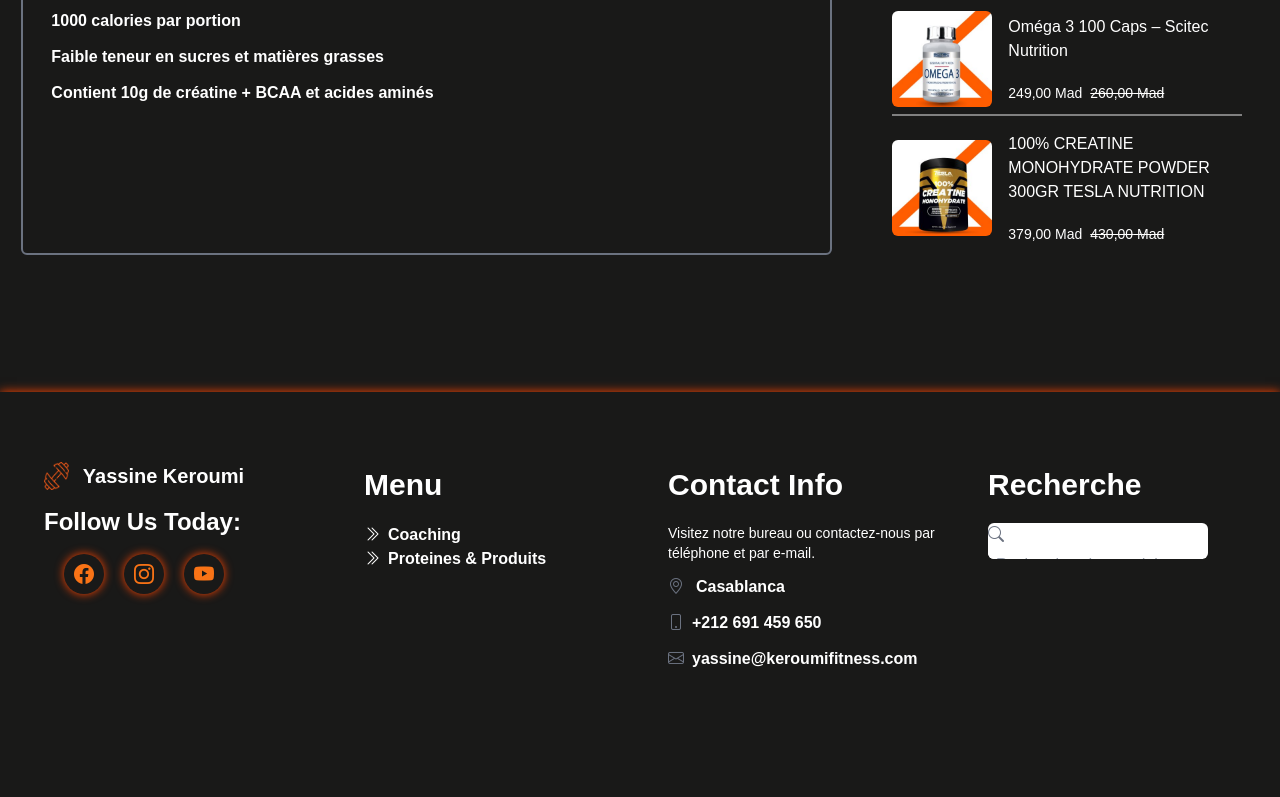
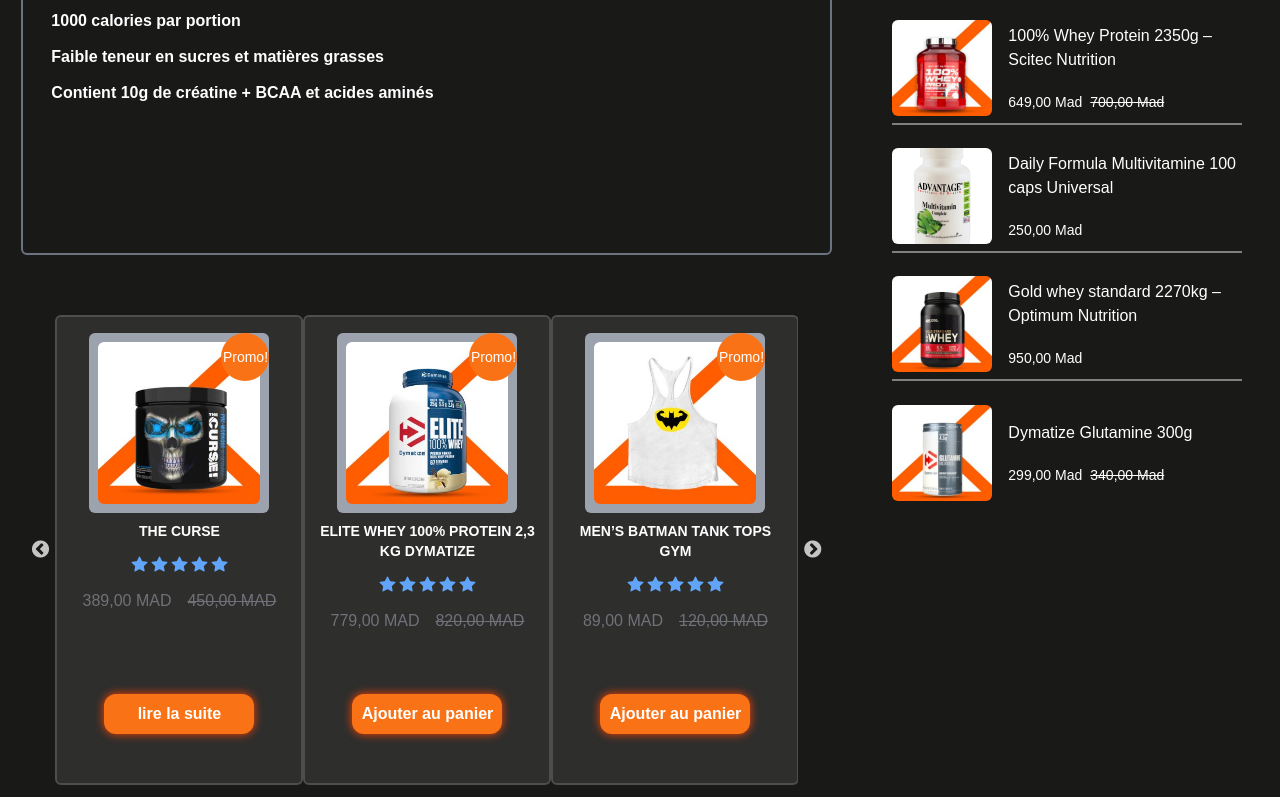
Before and after one commit to CHOU-AIB04/Keroumi-fitness, a React (Vite) app: page /Keroumi-V1/Protein/Product-details in a window 1280 px wide. Shown: the part 1200-1997 px from the top of the page. Built offline with nearby package versions, Linux system fonts and the light colour scheme.

Commit message:
add slider part

```diff
--- a/package.json
+++ b/package.json
@@ -17,7 +17,9 @@
     "react": "^18.2.0",
     "react-dom": "^18.2.0",
     "react-error-boundary": "^4.0.12",
-    "react-router-dom": "^6.22.0"
+    "react-router-dom": "^6.22.0",
+    "react-slick": "^0.30.1",
+    "slick-carousel": "^1.8.1"
   },
   "devDependencies": {
     "@types/react": "^18.2.43",
--- a/src/App.jsx
+++ b/src/App.jsx
@@ -107,7 +107,7 @@
   }
   document.body.style.backgroundColor = storepath ? "#191918" : "black"
   return (
-    <HideNav.Provider value={{ shownav, setshownav, Hidenav,handle_click,scroll}}>
+    <HideNav.Provider value={{ shownav, setshownav, Hidenav,handle_click,scroll,storepath}}>
     <shareProductDetails.Provider value={{selecteditem,setselecteditem}}>
         {
           storepath  &&  isloaded.storeHeader ? <><StoreHeader /> <Background /></> : isloaded.header ? <Header /> : <></>
--- a/src/Compenents/Alter-preloader/Alter.jsx
+++ b/src/Compenents/Alter-preloader/Alter.jsx
@@ -2,8 +2,8 @@
 import dumble from '../Store_Part/Store-part-pic/preloader.png'
 const Alter = () => {
   return (
-    <div className='absolute top-[90%] left-[40%] -translate-x-1/2 -translate-y-1/2 alter'>
-        <img src={dumble} className="w-[100px]" alt="pic" />
+    <div className='absolute top-[85%] left-[40%] -translate-x-1/2 -translate-y-1/2 alter'>
+        <img src={dumble} className="w-[70px]" alt="pic" />
     </div>
   )
 }
--- a/src/Compenents/Scroll/Scroll.jsx
+++ b/src/Compenents/Scroll/Scroll.jsx
@@ -2,6 +2,7 @@
 import {React,useState,useEffect} from 'react'
 import { HideNav } from '../../Contexts/Hide-nav-context'
 export const Scroll = () => {
+  let {storepath} = useContext(HideNav)
   let {scroll} = useContext(HideNav)
     let [Scroll,setscroll] = useState(false)
     useEffect(function(){
@@ -19,7 +20,7 @@
         {Scroll ?
             <div className='w-10 h-10 bg-orange-500 rounded-full sh fixed bottom-10 right-10 small:right-12 flex justify-center items-center cursor-pointer z-40' onClick={scroll}>
                 {
-                location.pathname === "/Keroumi-V1/Protein/Product-details" || location.pathname === "/Keroumi-V1/Protein" || location.pathname === "/keroumi-V1/Protein/Card"  ?  <i className="bi bi-chevron-double-up text-white font-bold"></i> : <i className="bi bi-arrow-up text-white font-bold"></i>
+                storepath  ?  <i className="bi bi-chevron-double-up text-white font-bold"></i> : <i className="bi bi-arrow-up text-white font-bold"></i>
                 }
             </div>
             :
--- a/src/Compenents/Store_Part/Footer/Store-Footer.jsx
+++ b/src/Compenents/Store_Part/Footer/Store-Footer.jsx
@@ -9,7 +9,7 @@
     }
     let {scroll} = useContext(HideNav)
   return (
-    <footer className='w-full relative top-[480px] mt-20 h-[600px] sh'>
+    <footer className='w-full relative top-[540px] mt-20 h-[600px] sh'>
         <section className='w-full small_tablet:h-[70%] h-auto storecolor grid grid-cols-1 tablet:grid-cols-4 small_tablet:grid-cols-2 gap-10 tablet:gap-2 place-items-center pl-2 pb-3 small_tablet:pb-0'>
             <nav className='w-full h-full tablet:h-2/3 relative pl-9 space-y-4 flex flex-col items-center tablet:items-start border-b border-gray-400 small_tablet:border-none pb-2 small_tablet:pb-0'>
                 <div className='flex justify-between mr-2 w-[200px]'>
--- a/src/Compenents/Store_Part/ProductDetail/ProductDetails.jsx
+++ b/src/Compenents/Store_Part/ProductDetail/ProductDetails.jsx
@@ -3,8 +3,33 @@
 import { shareProductDetails } from '../../../Contexts/ProductDetails'
 import Data from '../Product-Data/Data'
 import { useNavigate,NavLink,Outlet } from 'react-router-dom'
+import Slider from "react-slick";
+import "slick-carousel/slick/slick.css";
+import "slick-carousel/slick/slick-theme.css";
+import { useState } from 'react'
 
 const ProductDetails = ({onload}) => {
+  let navigate = useNavigate()
+  let {setselecteditem} = useContext(shareProductDetails)
+  let {selecteditem} = useContext(shareProductDetails)
+  let [showslide ,setshowslide] = useState(()=>{
+    if(window.innerWidth >= 1050){
+      return 3
+    }else if (window.innerWidth <= 500){
+      return 1
+    }
+    else{
+      return 2
+    }
+
+  })
+  let settings = {
+    dots: true,
+    infinite: true,
+    speed: 500,
+    slidesToShow: showslide,
+    slidesToScroll: 1,
+  };
   useEffect(() => {
     const fetchData = async () => {
       onload && onload();
@@ -14,11 +39,27 @@
   let styles = {
     color : "orangered"
   }
-  let navigate = useNavigate()
-    let {setselecteditem} = useContext(shareProductDetails)
-    let {selecteditem} = useContext(shareProductDetails)
+  useEffect(()=>{
+    addEventListener("resize",()=>{
+      if(window.innerWidth >= 1050){
+        setshowslide(3)
+      }
+      else if (window.innerWidth <= 500){
+        setshowslide(1)
+      }
+      else if (window.innerWidth >500){
+        setshowslide(2)
+      }
+      else{
+        setshowslide(3)
+      }
+
+    })
+  },[showslide])
     let product = Data[selecteditem-1]
     let element = []
+    let additional_product = []
+      // this for statement it's for ramdom num in element array
     for (let i = 0; i < 5; i++) {
       let random = Math.floor(Math.random() * Data.length)
       if (element.includes(random) || random === selecteditem-1) {
@@ -26,6 +67,16 @@
           element.push(random)
       }else{
         element.push(random)
+      }
+    }
+      // this for statement it's for ramdom num in additional_product array
+    for (let i = 0; i < 10; i++) {
+      let random = Math.floor(Math.random() * Data.length)
+      if (additional_product.includes(random) || random === selecteditem-1) {
+          random++
+          additional_product.push(random)
+      }else{
+        additional_product.push(random)
       }
     }
     function switch_index(id){
@@ -89,11 +140,49 @@
             </div>
             <Outlet />
           </nav>
+              <nav className='w-[87%] h-auto flex justify-center items-center mt-5'>
+                  <div className='w-full h-full'>
+                    <Slider {...settings}>
+                      {
+                        additional_product.map(function(e){
+                          let product = Data[e]
+                          return(
+                          <nav id={product.id} key={product.id} className={`group cursor-pointer transition-all duration-500 hover:scale-95 product_color  pt-4 gap-3 rounded-md w-[300px] h-[470px] relative`}>
+                            <div className='w-[180px] flex-col group-hover:opacity-55 transition-all duration-500 bg-gray-400 h-[180px] rounded-md flex justify-center items-center relative left-1/2 -translate-x-1/2'>
+                              <img src={product.pic} className="rounded-md w-[90%] h-[90%]" alt="product" />
+                              {
+                                product.fake_price ? <p className='bg-orange-500 absolute top-0 right-0 w-12 h-12 rounded-full flex justify-center items-center text-white text-sm'>Promo!</p> : <></>
+                              }
+                            </div>
+                            <div className='flex flex-col items-center gap-3 relative h-1/2 mt-2'>
+                              <h1 className='text-white font-bold text-sm uppercase text-center w-[90%] transition-colors duration-500 cursor-pointer hover:text-orange-500' onClick={()=>{setselecteditem(product.id), window.scrollTo({top:400,behavior:"smooth"})}}>{product.tittle}</h1>
+                                <div className='flex gap-1 items-center'>
+                                  <i className="bi bi-star-fill text-blue-400"></i>
+                                  <i className="bi bi-star-fill text-blue-400"></i>
+                                  <i className="bi bi-star-fill text-blue-400"></i>
+                                  <i className="bi bi-star-fill text-blue-400"></i>
+                                  <i className="bi bi-star-fill text-blue-400"></i>
+                                </div>
+                                <div className='flex gap-4 items-center'>
+                                  <p className='text-zinc-500 test-sm'>{product.price} MAD</p>
+                                  {product.fake_price ? <p className='text-zinc-500 line-through test-sm'>{product.fake_price} MAD</p> : <></>}
+                                </div>
+                                {
+                                  product.available ? <button className='text-white font-bold w-[150px] h-10 rounded-xl bg-orange-500 transition-all duration-500 hover:scale-105 hover:bg-white sh hover:text-orange-500 absolute bottom-3'>Ajouter au panier</button> : <button className='text-white font-bold w-[150px] h-10 rounded-xl bg-orange-500 transition-all sh duration-500 hover:scale-105 hover:bg-white hover:text-orange-500 absolute bottom-3' onClick={()=>{setselecteditem(product.id), window.scrollTo({top:400,behavior:"smooth"})}}>lire la suite</button>
+                                }
+                            </div>
+                          </nav>
+                          )
+                        })
+                      }
+                    </Slider>
+                </div>
+          </nav>
         </section>
                            {/* End the product details section */}
 
         <section className=' h-auto w-full flex flex-col items-center gap-5 justify-between'>
-              <nav className='bg-zinc-700 mt-2 border-2 border-gray-400  w-full store:w-[350px]  h-44 rounded-md pl-9 flex flex-col justify-evenly'>
+              <nav className='bg-zinc-800 mt-2 border-2 border-gray-400  w-full store:w-[350px]  h-44 rounded-md pl-9 flex flex-col justify-evenly'>
                 <h1 className='text-white text-[30px] font-bold'>Cart</h1>
                 <p className='text-white '>Votre Panier est vide</p>
               </nav>
```
Also changed, not shown: 1 other file (tests, documents, lock files or other folders).
